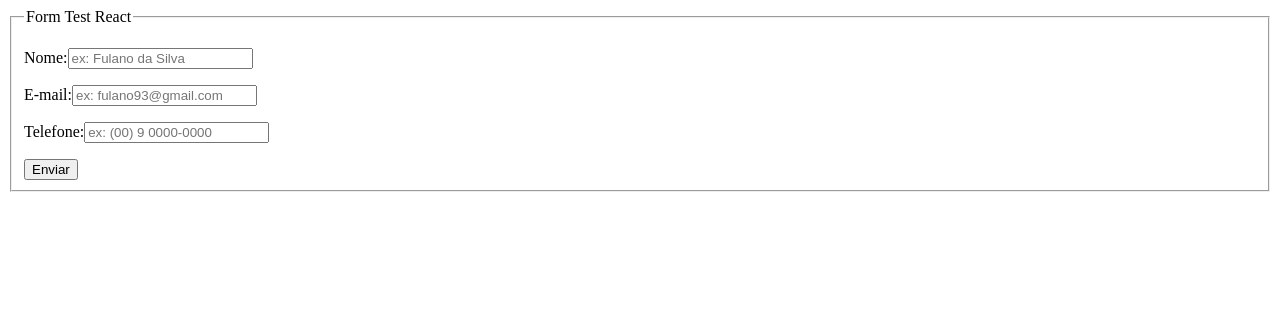
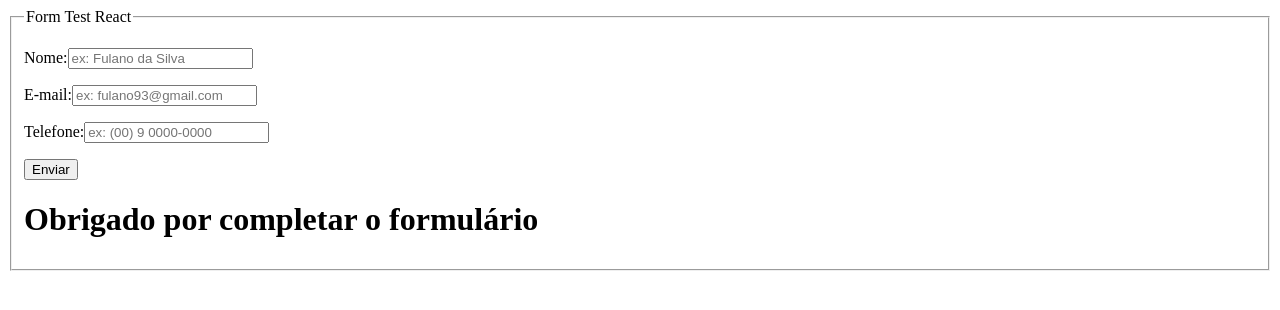
Before and after one commit to Scyies/form-react, a React (Create React App) app: page /home in a window 1280 px wide. Shown: the top 310 px of the page. Built offline with nearby package versions, Linux system fonts and the light colour scheme.

Commit message:
tentativa de usar o routes, deu ruim, fazer o form fora do app e usar o app para puxar o form

```diff
--- a/package.json
+++ b/package.json
@@ -8,6 +8,7 @@
     "@testing-library/user-event": "^13.5.0",
     "react": "^18.1.0",
     "react-dom": "^18.1.0",
+    "react-router-dom": "^6.3.0",
     "react-scripts": "5.0.1",
     "web-vitals": "^2.1.4"
   },
--- a/src/App.js
+++ b/src/App.js
@@ -1,4 +1,6 @@
 import React from "react";
+import { Route, Routes, Link } from "react-router-dom";
+import Home from "./Home";
 
 class App extends React.Component {
   constructor(props) {
@@ -50,7 +52,12 @@ class App extends React.Component {
               <input name="tel" type="tel" value={this.state.tel} onChange={this.handleChange} placeholder="ex: (00) 9 0000-0000" required />
             </label>
           </p>
-          <input type="submit" value="Enviar" />
+          <Link to="/home">
+            <input type="submit" value="Enviar" />
+          </Link>
+          <Routes>
+            <Route path="/home" element={<Home />} />
+          </Routes>
         </fieldset>
       </form>
     </>
--- /dev/null
+++ b/src/Home.js
@@ -0,0 +1,3 @@
+export default function Home() {
+  return <h1>Obrigado por completar o formulário</h1>
+}
--- a/src/index.js
+++ b/src/index.js
@@ -1,8 +1,11 @@
 import React from 'react';
 import ReactDOM from 'react-dom/client';
 import App from './App';
+import { BrowserRouter } from "react-router-dom";
 
 const root = ReactDOM.createRoot(document.getElementById('root'));
 root.render(
-    <App />
+    <BrowserRouter>
+        <App />
+    </BrowserRouter>
 );
```
Also changed, not shown: 1 other file (tests, documents, lock files or other folders).
